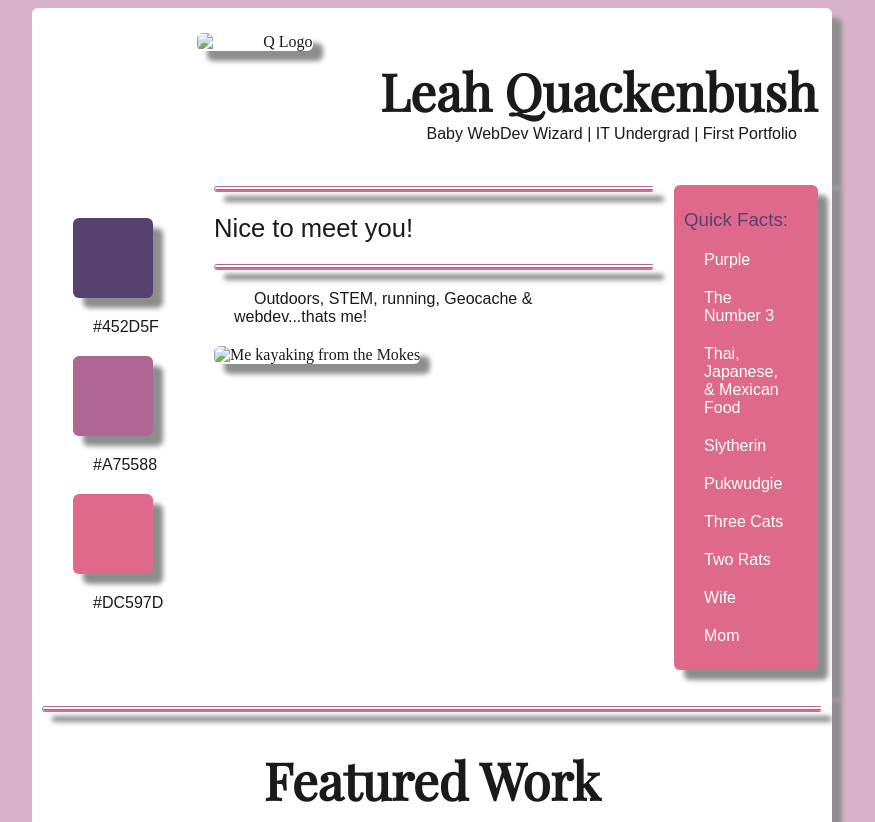
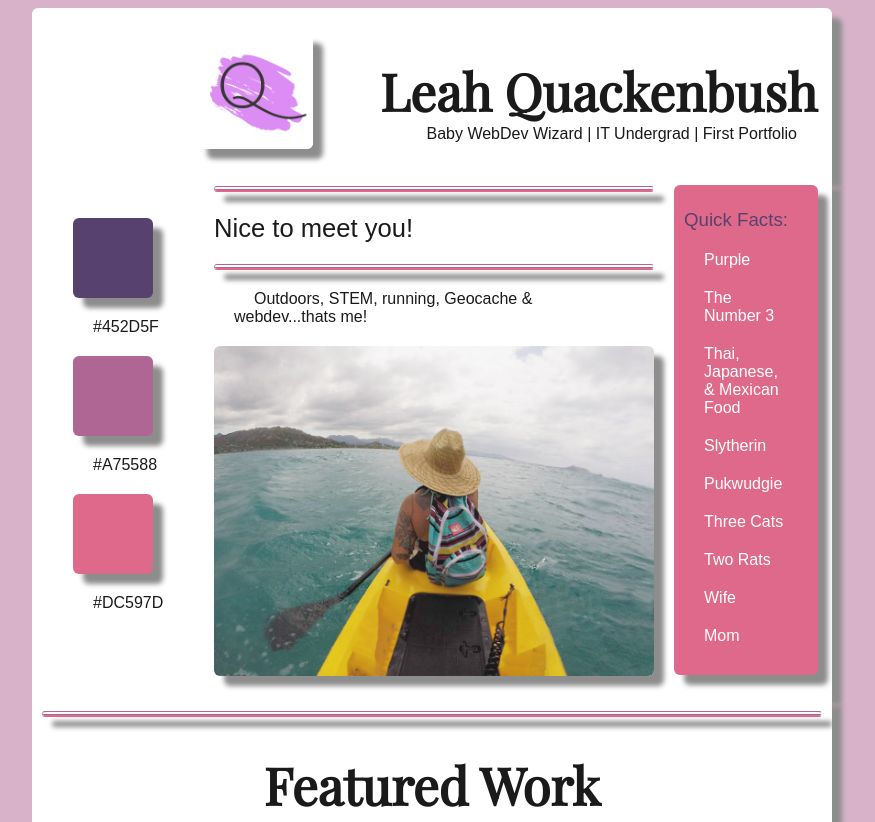
Before and after one commit to LeahQuack/Portfolio_Project, a plain HTML site: page index.html in a window 1280 px wide. Shown: the top 822 px of the page, without its empty margins (208-1083 px from the left). Drawn offline with nearby package versions, Linux system fonts and the light colour scheme; files that its build step writes are made by us from their sources; a script that the page names is missing.

Commit message:
Update index.html

```diff
--- a/index.html
+++ b/index.html
@@ -16,7 +16,7 @@
 	<body>
 
 <header>
-	<img class ="logo animated bounceIn" src="img/logo.png" alt="Q Logo">
+	<img class ="logo animated bounceIn" src="logo.png" alt="Q Logo">
 	<h1 class="name">Leah Quackenbush</h1>
 	<p class="title">Baby WebDev Wizard | IT Undergrad | First Portfolio</p>
 </header>
@@ -37,7 +37,7 @@
 			<h2>Nice to meet you!</h2>
 		<hr>
 			<p class="aboutme">Outdoors, STEM, running, Geocache & webdev...thats me!</p>
-			<img src="img/1(1).png" alt="Me kayaking from the Mokes">
+			<img src="1(1).png" alt="Me kayaking from the Mokes">
 		</section>
 
 		<!--Facts About Me-->
```
